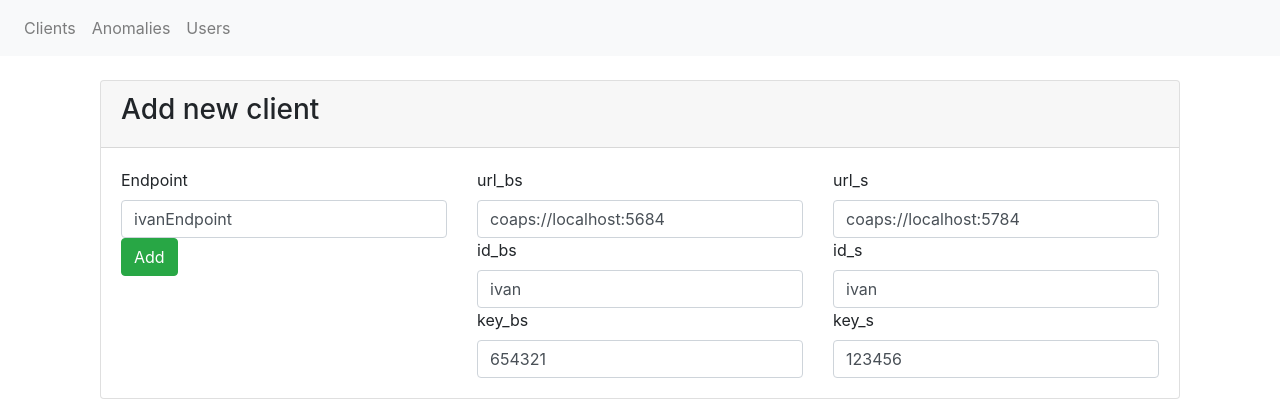
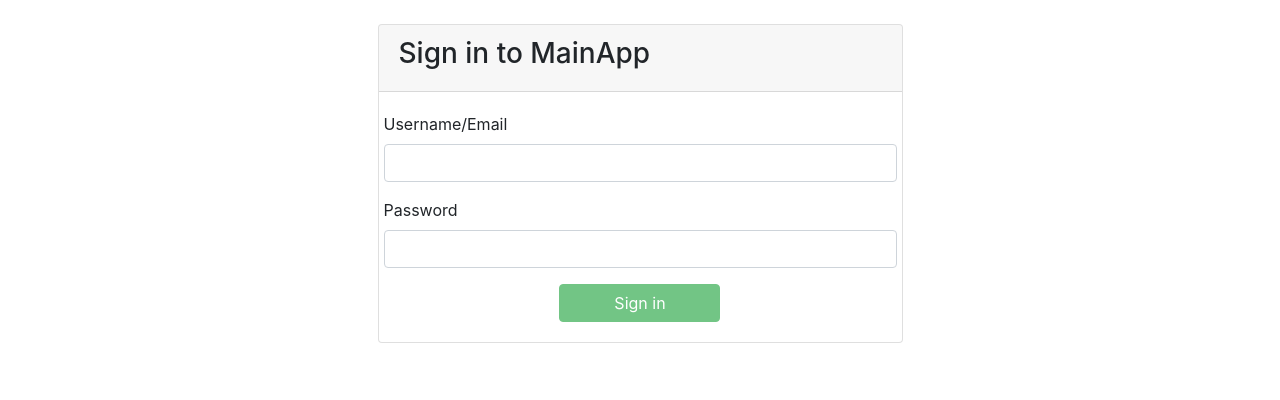
Before and after one commit to ertis-research/lwm2m-blockchain, an Angular app in the folder mainApp/MainAppFrontEnd/: page /login in a window 1280 px wide. Before the commit this address led to /clients. Shown: the top 400 px of the page. Built offline with nearby package versions, Linux system fonts and the light colour scheme; no server answers.

Commit message:
FRONTEND - authentication and guards

```diff
--- /dev/null
+++ b/mainApp/MainAppFrontEnd/src/app/components/login/login.component.html
@@ -0,0 +1,54 @@
+<div class="container col-md-6">
+  <div class="card">
+    <div class="card-header">
+      <h3>Sign in to MainApp</h3>
+    </div>
+    <div class="card-body">
+
+      <form (ngSubmit)="validateLogin()" #loginForm="ngForm">
+        <div class="form-group row">
+          <label for="wildcard">Username/Email</label>
+          <input
+            type="text"
+            class="form-control"
+            required
+            [(ngModel)]="wildcard"
+            name="wildcard"
+            #wildcard_tp="ngModel"
+          >
+          <div
+            [hidden]="wildcard_tp.valid || wildcard_tp.untouched"
+            class="alert alert-danger col-12"
+          >
+            Username/Email is required
+          </div>
+        </div>
+
+        <div class="form-group row">
+          <label for="password">Password</label>
+          <input
+            type="password"
+            class="form-control"
+            required
+            [(ngModel)]="password"
+            name="password"
+            #password_tp="ngModel"
+          >
+          <div
+            [hidden]="password_tp.valid || password_tp.untouched"
+            class="alert alert-danger col-12"
+          >
+            Password is required
+          </div>
+        </div>
+
+        <button
+          type="submit"
+          class="btn btn-success offset-4 col-4"
+          [disabled]="!loginForm.form.valid"
+        >Sign in</button>
+      </form>
+
+    </div>
+  </div>
+</div>
--- /dev/null
+++ b/mainApp/MainAppFrontEnd/src/app/components/login/login.component.ts
@@ -0,0 +1,20 @@
+import { Component } from '@angular/core';
+import { LoginService } from "../../services/login.service";
+
+@Component({
+  selector: 'app-login',
+  templateUrl: './login.component.html',
+  styles: [
+  ]
+})
+export class LoginComponent {
+
+  wildcard: string;
+  password: string;
+
+  constructor(private login: LoginService) { }
+
+  validateLogin() {
+    this.login.validateLogin(this.wildcard, this.password);
+  }
+}
--- a/mainApp/MainAppFrontEnd/src/app/components/shared/navbar/navbar.component.html
+++ b/mainApp/MainAppFrontEnd/src/app/components/shared/navbar/navbar.component.html
@@ -1,4 +1,4 @@
-<nav class="navbar navbar-expand-lg navbar-light bg-light">
+<nav class="navbar navbar-expand-lg navbar-light bg-light" *ngIf="isAuthenticated()">
     <button class="navbar-toggler" type="button" data-toggle="collapse" data-target="#navbarSupportedContent" aria-controls="navbarSupportedContent" aria-expanded="false" aria-label="Toggle navigation">
       <span class="navbar-toggler-icon"></span>
     </button>
@@ -6,7 +6,7 @@
     <div class="collapse navbar-collapse" id="navbarSupportedContent">
       <ul class="navbar-nav mr-auto">
         <li class="nav-item" routerLinkActive="active">
-          <a class="nav-link" [routerLink]="['bs']">Clients</a>
+          <a class="nav-link" [routerLink]="['clients']">Clients</a>
         </li>
         <li class="nav-item" routerLinkActive="active">
           <a class="nav-link" [routerLink]="['anomalies']">Anomalies</a>
@@ -16,6 +16,10 @@
         </li>
       </ul>
 
+      <span class="navbar-text">
+        Welcome: {{username}}!
+        <button type="button" class="btn btn-sm btn-dark" (click)="logout()">Sign out</button>
+    </span>
     </div>
   </nav>
   <br>
--- a/mainApp/MainAppFrontEnd/src/app/components/shared/navbar/navbar.component.ts
+++ b/mainApp/MainAppFrontEnd/src/app/components/shared/navbar/navbar.component.ts
@@ -1,15 +1,27 @@
-import { Component, OnInit } from '@angular/core';
+import { Component } from '@angular/core';
+
+import { AuthService } from 'src/app/services/auth.service';
 
 @Component({
   selector: 'app-navbar',
   templateUrl: './navbar.component.html',
   styleUrls: ['./navbar.component.css']
 })
-export class NavbarComponent implements OnInit {
+export class NavbarComponent {
 
-  constructor() { }
+  username: string = "";
 
-  ngOnInit(): void {
+  constructor(private auth: AuthService) { }
+
+  isAuthenticated(): boolean{
+    if(this.auth.isAuthenticated()){
+      this.username = this.auth.getUsername();
+      return true;
+    }
+    return false;
   }
 
+  logout() {
+    this.auth.logout();
+  }
 }
--- /dev/null
+++ b/mainApp/MainAppFrontEnd/src/app/models/Credentials.ts
@@ -0,0 +1,5 @@
+export class Credentials {
+  email: string;
+  username: string;
+  token: string;
+}
--- a/mainApp/MainAppFrontEnd/src/app/models/User.ts
+++ b/mainApp/MainAppFrontEnd/src/app/models/User.ts
@@ -1,5 +1,5 @@
 export class User{
-    username: string;
+  username: string;
 	password: string;
 	role: string;
 }
--- /dev/null
+++ b/mainApp/MainAppFrontEnd/src/app/services/auth.service.ts
@@ -0,0 +1,45 @@
+import { Injectable } from '@angular/core';
+import { Router } from '@angular/router';
+import { Credentials } from '../models/Credentials';
+
+@Injectable({
+  providedIn: 'root'
+})
+export class AuthService {
+
+  private userCredentials: Credentials;
+
+  constructor(private router: Router) {
+    this.userCredentials = undefined;
+  }
+
+  public setUserCredentials(email: string, username: string, token: string) {
+    this.userCredentials = {
+      email,
+      username,
+      token,
+    };
+  }
+
+  public logout() {
+    this.userCredentials = undefined;
+    this.router.navigate(['/login']);
+  }
+
+  public isAuthenticated(): boolean {
+    return this.userCredentials !== undefined;
+  }
+
+  // GETTERS
+  public getEmail(): string {
+    return this.userCredentials.email;
+  }
+
+  public getUsername(): string {
+    return this.userCredentials.username;
+  }
+
+  public getToken(): string {
+    return this.userCredentials.token;
+  }
+}
--- /dev/null
+++ b/mainApp/MainAppFrontEnd/src/app/services/guards.service.ts
@@ -0,0 +1,29 @@
+import { Injectable } from '@angular/core';
+import {
+  Router,
+  CanActivate,
+  ActivatedRouteSnapshot,
+  RouterStateSnapshot,
+} from '@angular/router';
+import { AuthService } from './auth.service';
+
+@Injectable({
+  providedIn: 'root'
+})
+export class LoggedGuard implements CanActivate {
+
+  constructor(
+    private router:Router,
+    private auth:AuthService
+  ) { }
+
+  canActivate(route: ActivatedRouteSnapshot, state: RouterStateSnapshot) {
+    if(this.auth.isAuthenticated()){
+      return true;
+    }else{
+      console.error("You have not permission to view this page");
+      this.router.navigate(['/login']);
+      return false;
+    }
+  }
+}
--- /dev/null
+++ b/mainApp/MainAppFrontEnd/src/app/services/login.service.ts
@@ -0,0 +1,28 @@
+import { Injectable } from '@angular/core';
+import { HttpClient } from "@angular/common/http";
+import { Router } from '@angular/router';
+
+import { Credentials } from "../models/Credentials";
+import { AuthService } from "../services/auth.service";
+
+@Injectable({
+  providedIn: 'root'
+})
+export class LoginService {
+
+  url = "http://localhost:8080/api/login/";
+
+  constructor(
+    private http: HttpClient,
+    private router: Router,
+    private auth: AuthService
+  ) { }
+
+  validateLogin(wildcard: string, password: string) {
+    //http post
+    //check response
+    //if login ok, set credentials
+    this.auth.setUserCredentials("trillo@uma.es", "JTrillo", "1234567890abcdef");
+    this.router.navigate(['/anomalies']);
+  }
+}
```
Also changed, not shown: mainApp/MainAppFrontEnd/src/app/app-routing.module.ts (+10 -4 lines), mainApp/MainAppFrontEnd/src/app/app.module.ts (+11 -3 lines).
